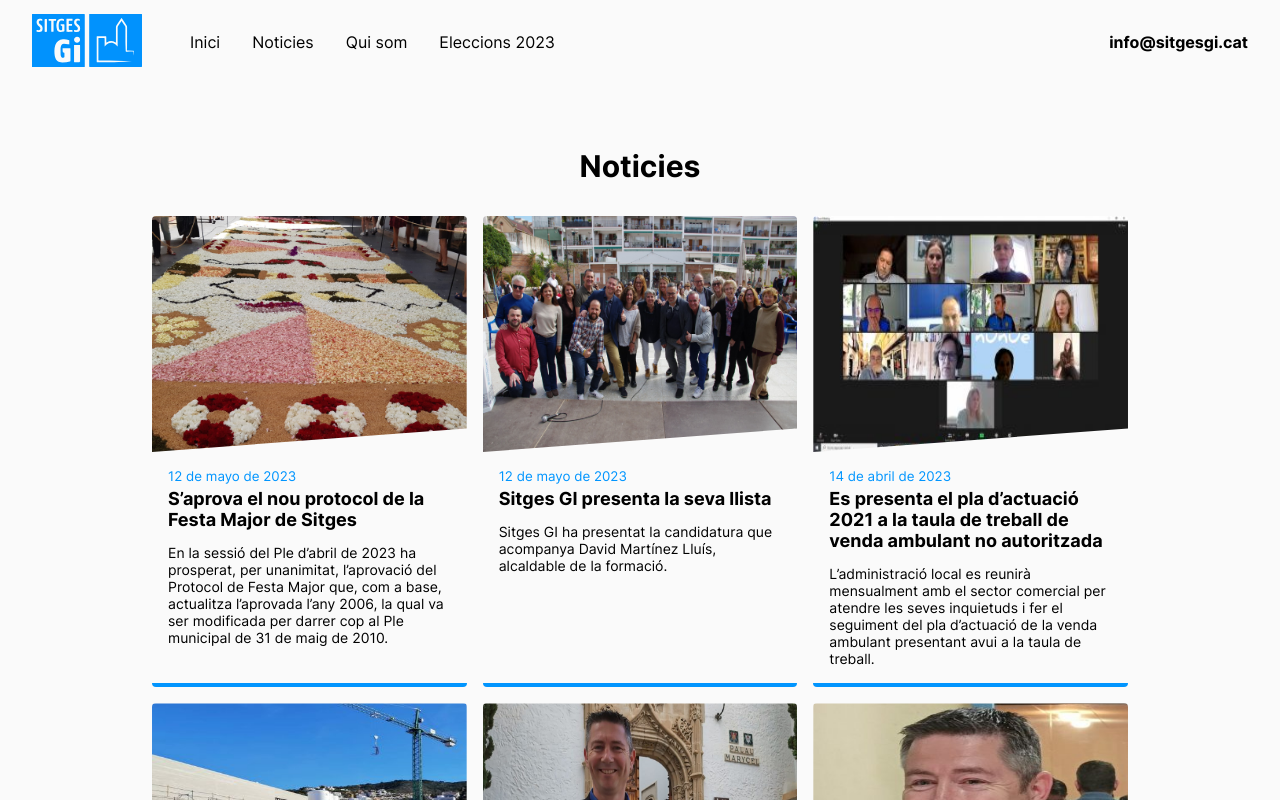
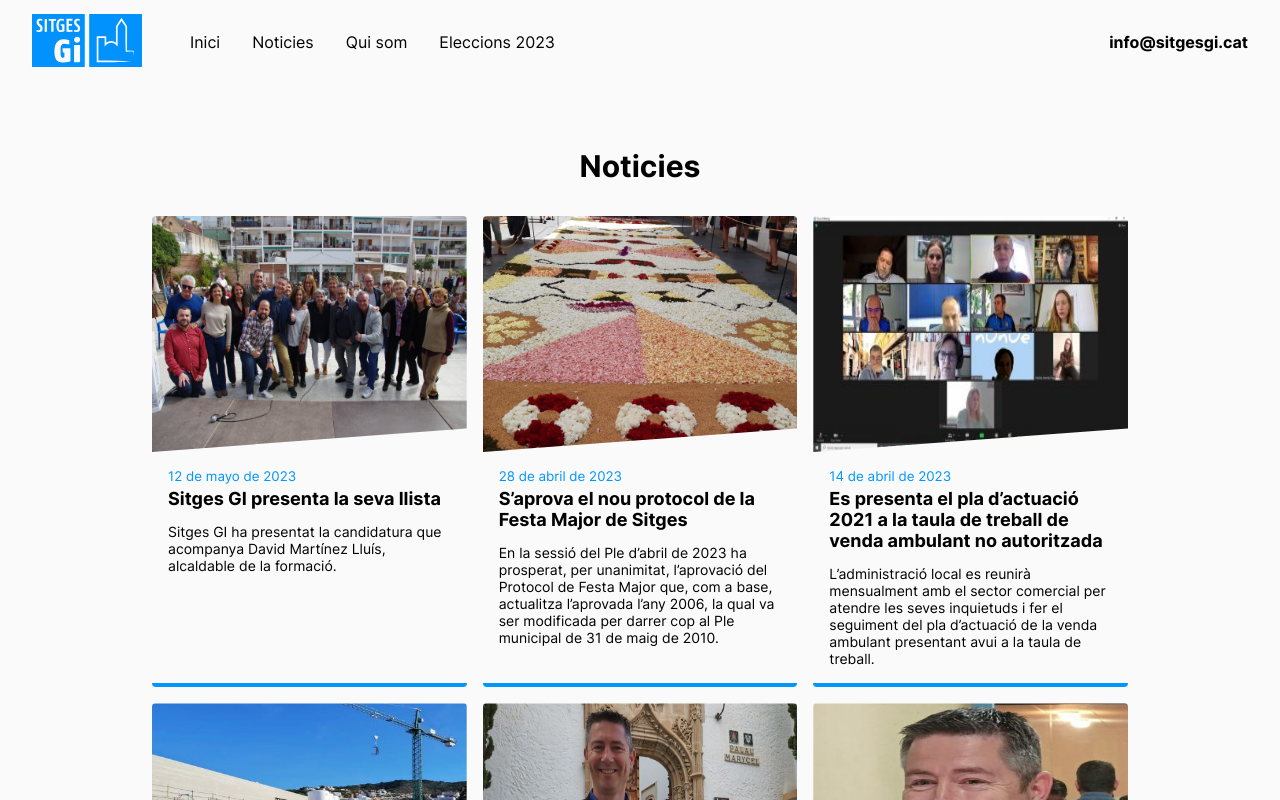
Before and after one commit to sitgesgi/sitgesgi, an Astro site: page /noticies in a window 1280 px wide. Built offline with nearby package versions, Linux system fonts and the light colour scheme; Astro itself is replaced by a stand-in of ours.

Commit message:
Update Publicaciones “s’aprova-el-nou-protocol-de-la-festa-major-de-sitges”

```diff
--- a/src/content/post/s’aprova-el-nou-protocol-de-la-festa-major-de-sitges.md
+++ b/src/content/post/s’aprova-el-nou-protocol-de-la-festa-major-de-sitges.md
@@ -4,7 +4,7 @@ description: En la sessió del Ple d’abril de 2023 ha prosperat, per unanimita
   l’aprovació del Protocol de Festa Major que, com a base, actualitza l’aprovada
   l’any 2006, la qual va ser modificada per darrer cop al Ple municipal de 31 de
   maig de 2010.
-pubDate: 2023-05-12T20:15:59.108Z
+pubDate: 2023-04-28T20:15:59.108Z
 image: /uploads/whatsapp-image-2023-05-12-at-22.17.43.jpeg
 ---
 En la sessió del Ple d’abril de 2023 ha prosperat, per unanimitat, l’aprovació del Protocol de Festa Major que, com a base, actualitza l’aprovada l’any 2006, la qual va ser modificada per darrer cop al Ple municipal de 31 de maig de 2010.
```
